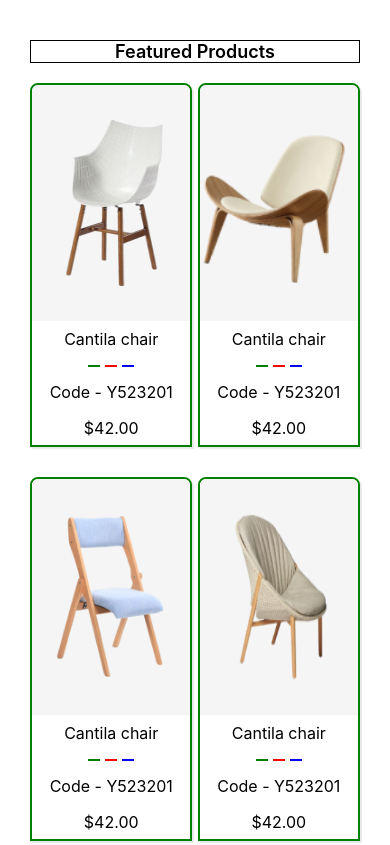
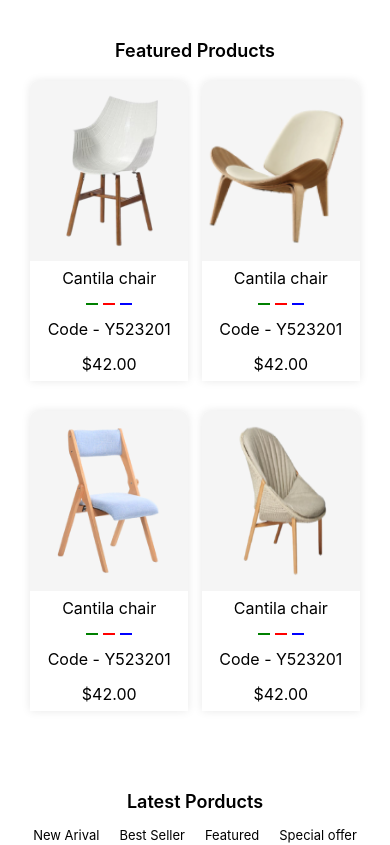
Before and after one commit to Malone-chisom/Hekto-Project, a React (Create React App) app: page / in a window 390 px wide. Shown: the top 845 px of the page. Built offline with nearby package versions, Linux system fonts and the light colour scheme.

Commit message:
latest commit

```diff
--- a/src/styles/home/section_1.scss
+++ b/src/styles/home/section_1.scss
@@ -170,14 +170,14 @@
 
             .section-2-box {
                 // border: 1px solid black;
-                width: 270px;
+                width: 24%;
                 height: 360px;
                 border-top-left-radius: 8px;
                 border-top-right-radius: 8px;
                 overflow: hidden;
                 // box-shadow: 5px 5px 10px black;
                 // border: 1px solid;
-                box-shadow: 2px 2px 1px #e8e8e8;
+                box-shadow: 0 0px 10px #e8e8e8;
 
                 .box-container-for-items-image {
                     // border: 1px solid;
@@ -202,7 +202,7 @@
                 }
 
                 .box-container-text-container {
-                    height: 125px;
+                    height: 126px;
                     text-align: center;
                     display: flex;
                     flex-direction: column;
@@ -233,7 +233,7 @@
     font-weight: 600;
     font-size: 18px;
     // margin: 20px 0;
-    border: 1px solid;
+    // border: 1px solid;
     margin-bottom: 15px;
 }
 
@@ -618,7 +618,7 @@
 
                     .section-2-box {
                         width: 48%;
-                        border: 2px solid green;
+                        // border: 2px solid green;
                         margin-bottom: 30px;
                     }
 
@@ -860,6 +860,56 @@
 
     }
 
+    .section-2 {
+
+        .section-2-box {
+            // height: 200px !important;
+
+            .box-container-text-container {
+                height: 40% !important;
+                // text-align: center;
+                // display: flex;
+                // flex-direction: column;
+                // justify-content: space-around;
+            }
+        }
+
+        .section-2-box {
+            // border: 1px solid black;
+            width: 24%;
+            height: 300px !important;
+            border-top-left-radius: 8px;
+            border-top-right-radius: 8px;
+            // overflow: hidden;
+            // box-shadow: 5px 5px 10px black;
+            // border: 1px solid;
+            box-shadow: 0 0px 10px #e8e8e8;
+
+            .box-container-for-items-image {
+                // border: 1px solid blue;
+                background-color: whitesmoke;
+                width: 100%;
+                height: 60% !important;
+                display: flex;
+                justify-content: center;
+                align-items: center;
+
+
+                .inner-box-container-for-items-image {
+                    width: 150px !important;
+                    height: 160px !important;
+
+                    #px {
+                        width: 100%;
+                        height: 100%;
+                    }
+                }
+            }
+        }
+    }
+
+
+
 
 
 
```
